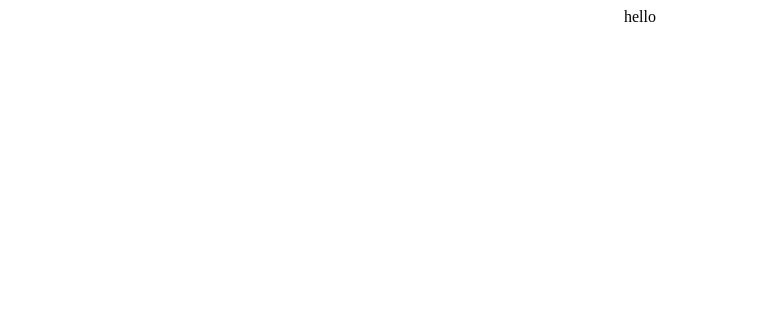
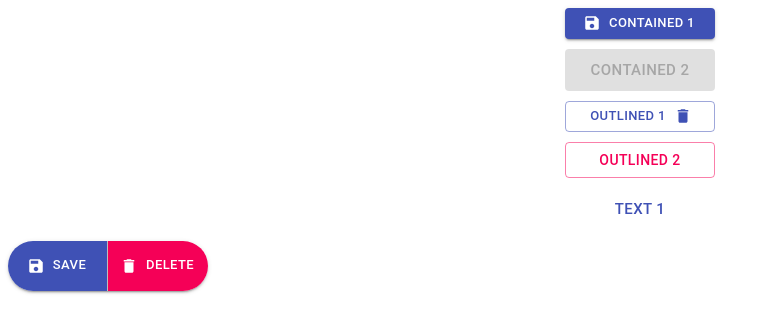
Before and after one commit to zeroaan/material_ui, a React (Create React App) app: page / in a window 1280 px wide. Shown: the top 332 px of the page, without its empty margins (0-772 px from the left). Built offline with nearby package versions, Linux system fonts and the light colour scheme.

Commit message:
Button, Style, Icons

```diff
--- a/package.json
+++ b/package.json
@@ -4,6 +4,7 @@
   "private": true,
   "dependencies": {
     "@material-ui/core": "^4.11.0",
+    "@material-ui/icons": "^4.9.1",
     "@testing-library/jest-dom": "^5.11.5",
     "@testing-library/react": "^11.1.1",
     "@testing-library/user-event": "^12.2.0",
--- a/src/App.css
+++ /dev/null
@@ -1,3 +0,0 @@
-.App {
-  text-align: center;
-}
--- a/src/App.tsx
+++ b/src/App.tsx
@@ -1,10 +1,10 @@
 import * as React from "react";
-import "./App.css";
+import Button from "./Mbutton";
 
 function App() {
   return (
     <>
-      <div className="App">hello</div>
+      <Button />
     </>
   );
 }
--- /dev/null
+++ b/src/Mbutton.tsx
@@ -0,0 +1,82 @@
+import * as React from "react";
+import ButtonGroup from "@material-ui/core/ButtonGroup";
+import Button from "@material-ui/core/Button";
+import SaveIcon from "@material-ui/icons/Save";
+import DeleteIcon from "@material-ui/icons/Delete";
+
+import { useStyles } from "./style";
+
+function Mbutton() {
+  const classes = useStyles();
+
+  return (
+    <>
+      <Button
+        className={classes.button}
+        startIcon={<SaveIcon />}
+        size="small"
+        variant="contained"
+        color="primary"
+      >
+        Contained 1
+      </Button>
+      <Button
+        className={classes.button}
+        size="large"
+        variant="contained"
+        color="secondary"
+        disabled
+      >
+        Contained 2
+      </Button>
+      <Button
+        className={classes.button}
+        endIcon={<DeleteIcon />}
+        size="small"
+        variant="outlined"
+        color="primary"
+      >
+        Outlined 1
+      </Button>
+      <Button
+        className={classes.button}
+        size="medium"
+        variant="outlined"
+        color="secondary"
+      >
+        Outlined 2
+      </Button>
+      <Button
+        className={classes.button}
+        size="large"
+        variant="text"
+        color="primary"
+      >
+        Text 1
+      </Button>
+
+      <ButtonGroup
+        style={{ borderRadius: 30 }}
+        size="small"
+        variant="contained"
+      >
+        <Button
+          className={classes.buttonGroup}
+          startIcon={<SaveIcon />}
+          color="primary"
+        >
+          Save
+        </Button>
+        <Button
+          className={classes.buttonGroup}
+          startIcon={<DeleteIcon />}
+          color="secondary"
+        >
+          Delete
+        </Button>
+      </ButtonGroup>
+    </>
+  );
+}
+
+export default Mbutton;
--- /dev/null
+++ b/src/style.ts
@@ -0,0 +1,15 @@
+import { makeStyles } from "@material-ui/core/styles";
+
+export const useStyles = makeStyles({
+  button: {
+    width: 150,
+    margin: "auto",
+    marginBottom: 10,
+    display: "flex",
+  },
+  buttonGroup: {
+    width: 100,
+    height: 50,
+    borderRadius: 30,
+  },
+});
```
Also changed, not shown: 1 other file (tests, documents, lock files or other folders).
